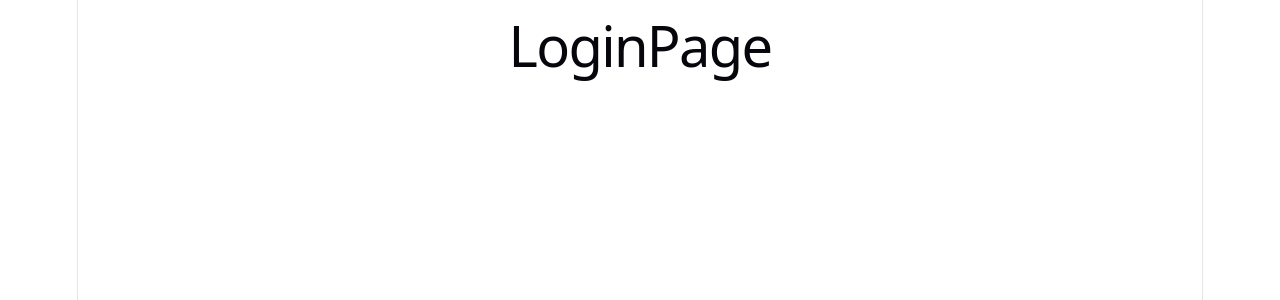
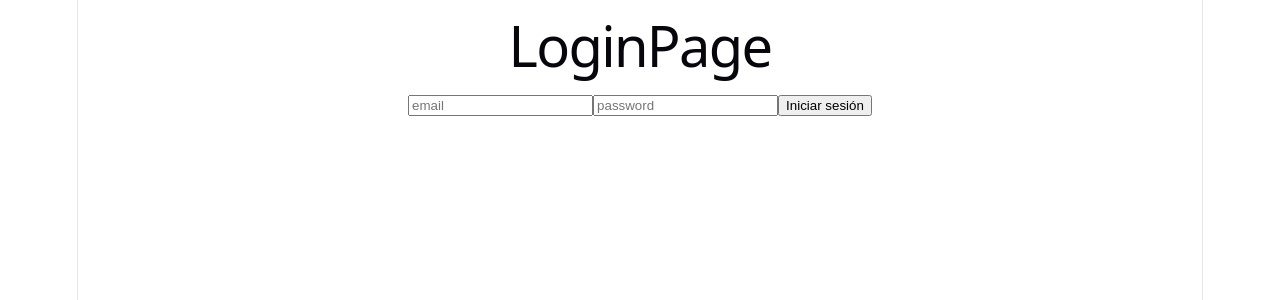
Before and after one commit to jmalvarez-del/MesaLista, a React (Vite) app in the folder admin-react/: page / in a window 1280 px wide. Shown: the top 300 px of the page. Built offline with nearby package versions, Linux system fonts and the light colour scheme.

Commit message:
Simulamos el login con autenticacion de admin simulada

```diff
--- a/admin-react/src/context/authContext.tsx
+++ b/admin-react/src/context/authContext.tsx
@@ -19,20 +19,46 @@ interface AuthState {
   user?: User;
   isAuthenticated: boolean;
   isChecking: boolean;
+  signIn: (email: string, password: string) => void;
 }
+const USERS: User[] = [
+  {
+    id: 1,
+    name: "Administrador",
+    email: "admin@mesalista.com",
+    password: "123456",
+  },
+];
 export const AuthContext = createContext({} as AuthState);
 export const useAuthContext = () => useContext(AuthContext);
 
 export const AuthProvider = ({ children }: PropsWithChildren) => {
   const [status, setStatus] = useState<AuthStatus>("unauthenticated");
+  const [user, setUser] = useState<User>();
 
+function signIn(email: string, password: string) {
+  const usersFound = USERS.filter(
+    (value) => email === value.email && password === value.password,
+  );
+
+  setStatus("checking");
+
+  if (usersFound.length > 0) {
+    setUser(usersFound[0]);
+    setTimeout(() => setStatus("authenticated"), 3000);
+  } else {
+    setTimeout(() => setStatus("unauthenticated"), 3000);
+  }
+}
   return (
     <AuthContext.Provider
       value={{
-        status: status,
-        isChecking: status === "checking",
-        isAuthenticated: status === "authenticated",
-      }}
+  status: status,
+  isChecking: status === "checking",
+  isAuthenticated: status === "authenticated",
+  user,
+  signIn,
+    }}
     >
       {children}
     </AuthContext.Provider>
--- a/admin-react/src/pages/LoginPage.tsx
+++ b/admin-react/src/pages/LoginPage.tsx
@@ -1,7 +1,12 @@
-import  { useAuthContext }  from "../context/authContext";
+
+import { useState } from "react";
+import { useAuthContext } from "../context/authContext";
 
 export const LoginPage = () => {
-  const { status, isChecking, user } = useAuthContext();
+  const [inputEmail, setInputEmail] = useState("");
+  const [inputPassword, setInputPassword] = useState("");
+
+  const { isChecking, isAuthenticated, user, signIn } = useAuthContext();
 
   if (isChecking) {
     return (
@@ -12,8 +17,44 @@ export const LoginPage = () => {
   }
 
   return (
-    <>
-      <h1>LoginPage</h1>
-    </>
+    <div className="flex flex-col items-center h-dvh w-dvw gap-y-10">
+      {isAuthenticated ? (
+        <>
+          <h1>Bienvenido {user?.name}</h1>
+          <div>Su correo es: {user?.email}</div>
+        </>
+      ) : (
+        <>
+          <h1>LoginPage</h1>
+
+          <div className="flex gap-4">
+            <input
+              value={inputEmail}
+              className="border-gray-400 border-dashed border-2"
+              type="text"
+              placeholder="email"
+              onChange={(e) => setInputEmail(e.target.value)}
+            />
+
+            <input
+              value={inputPassword}
+              className="border-gray-400 border-dashed border-2"
+              type="password"
+              placeholder="password"
+              onChange={(e) => setInputPassword(e.target.value)}
+            />
+
+            <button
+              className="bg-blue-400 p-2 rounded-2xl"
+              onClick={() => {
+                signIn(inputEmail, inputPassword);
+              }}
+            >
+              Iniciar sesión
+            </button>
+          </div>
+        </>
+      )}
+    </div>
   );
 };
```
